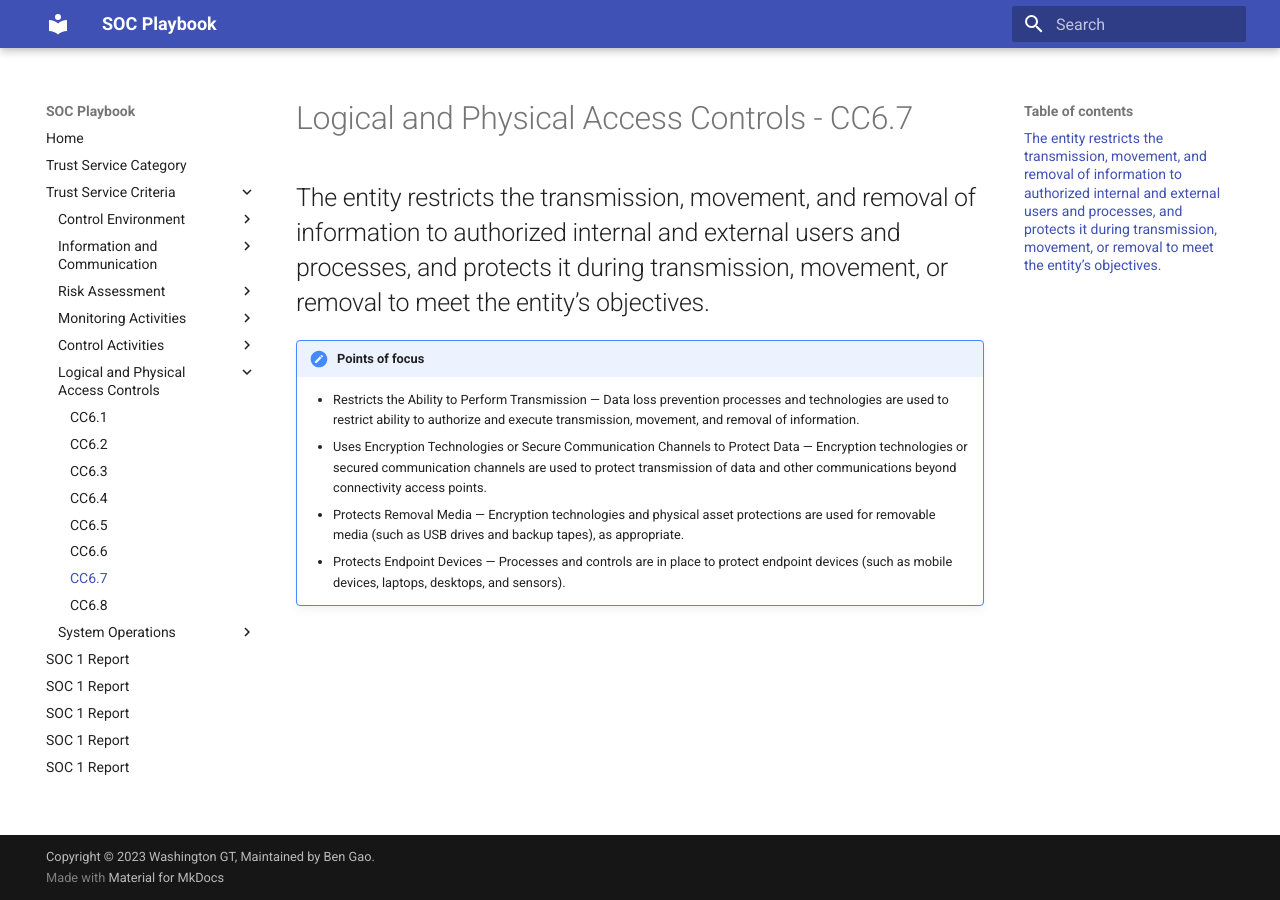
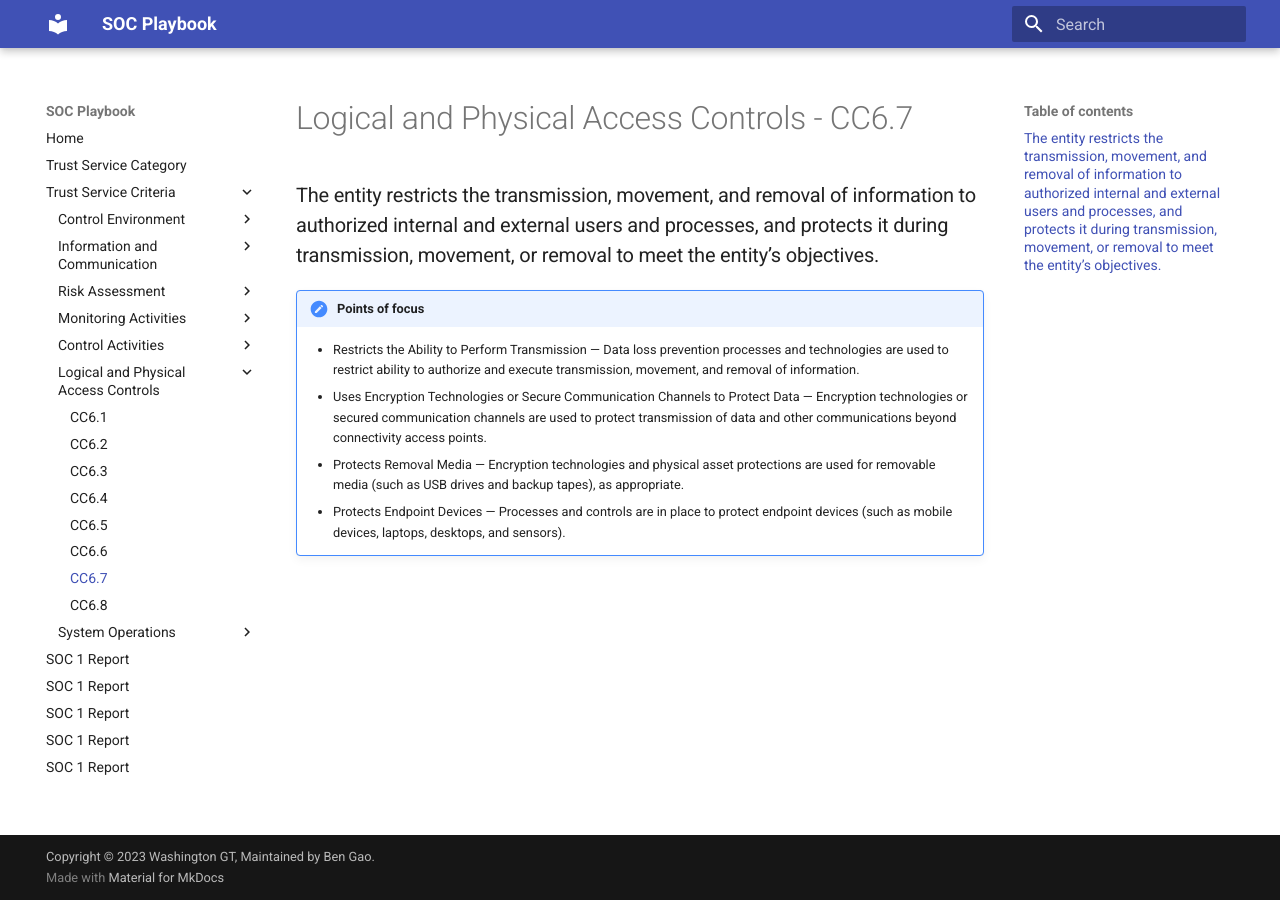
Before and after one commit to WashingtonGT/soc-playbook, an MkDocs documentation site: the page built from docs/tsc/cc6-7.md, in a window 1280 px wide. Built offline with MkDocs 1.6.1 and Material for MkDocs 9.7.7, drawn with Linux system fonts in a browser that asks for light colours.

Commit message:
Update cc6-7.md

```diff
--- a/docs/tsc/cc6-7.md
+++ b/docs/tsc/cc6-7.md
@@ -1,6 +1,6 @@
 # Logical and Physical Access Controls - CC6.7
 
-## The entity restricts the transmission, movement, and removal of information to authorized internal and external users and processes, and protects it during transmission, movement, or removal to meet the entity’s objectives.
+### The entity restricts the transmission, movement, and removal of information to authorized internal and external users and processes, and protects it during transmission, movement, or removal to meet the entity’s objectives.
 
 !!! note "Points of focus"
 
```
